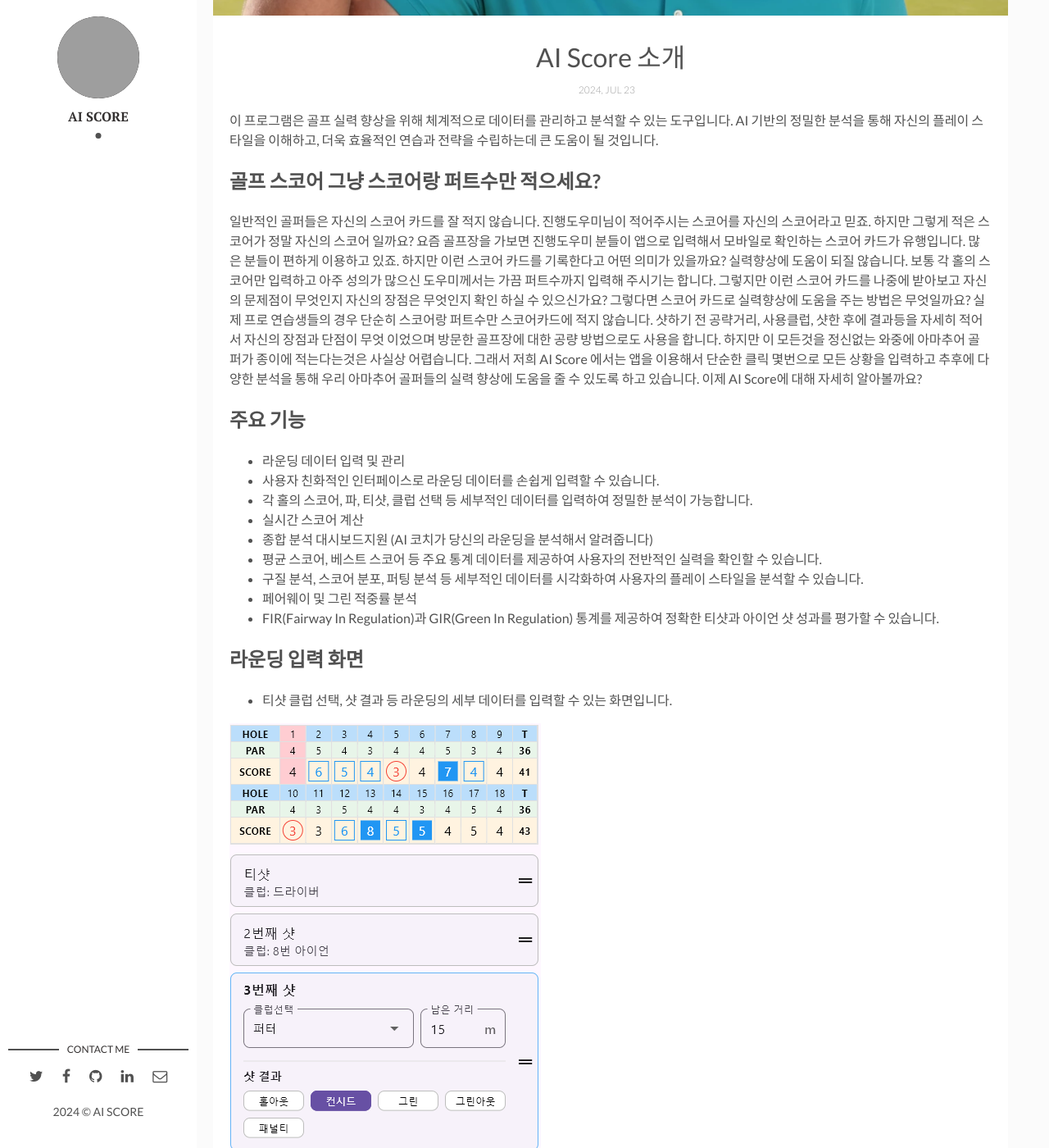
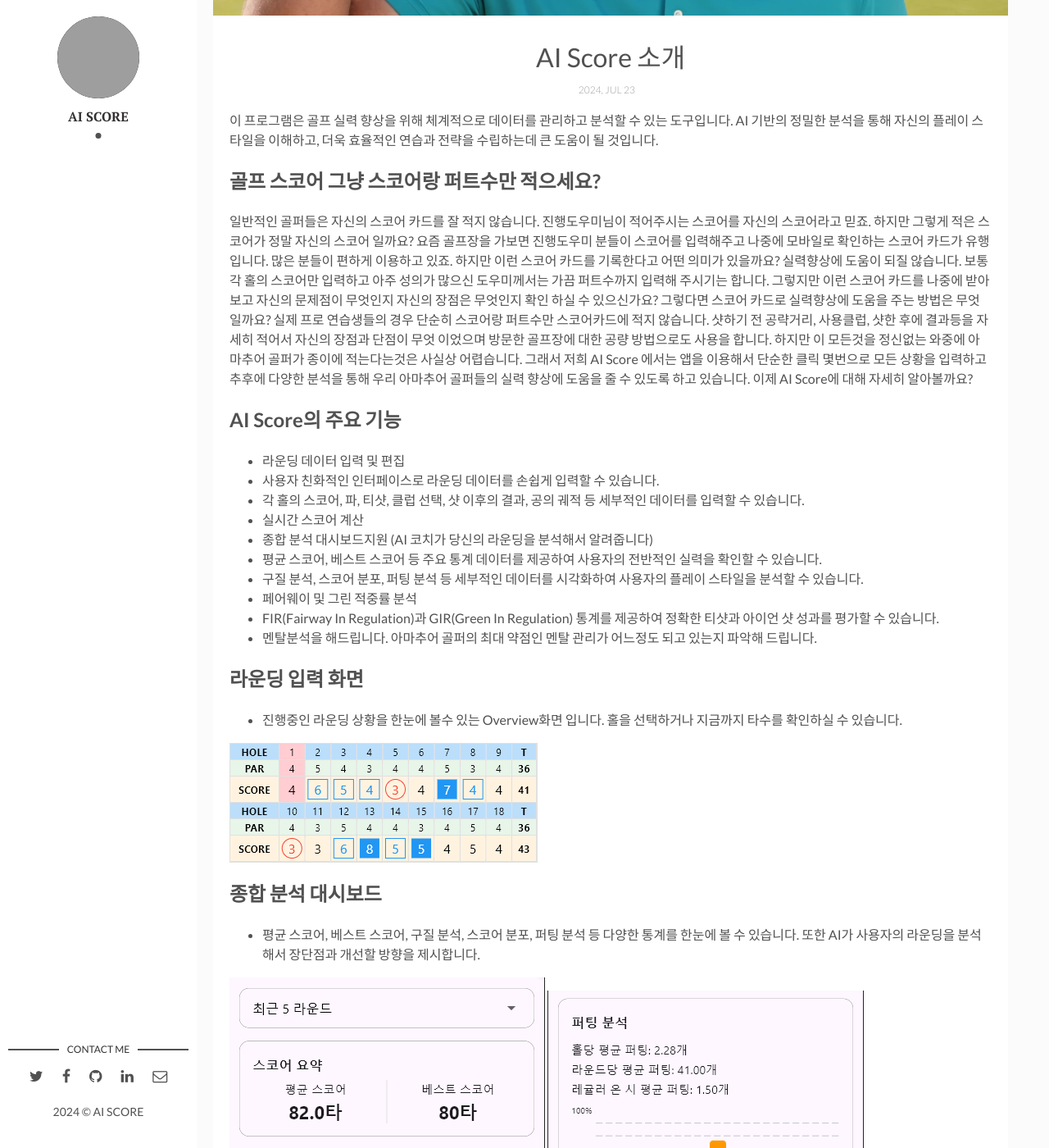
Before and after one commit to kim-jeongmo/jeongmo, a Jekyll site: the page built from _posts/2024-07-23-what-is-ai-score.md, in a window 1280 px wide and 1400 px high, scrolled down 501 px. Shown: the whole window at 82% size. Built offline with Jekyll 4.4.1, drawn with Linux system fonts in a browser that asks for light colours; grey boxes are pictures that could not be loaded.

Commit message:
Auto update 2024-07-23(화) 23:34:21.27

```diff
--- a/_posts/2024-07-23-what-is-ai-score.md
+++ b/_posts/2024-07-23-what-is-ai-score.md
@@ -11,31 +11,32 @@
 ## 골프 스코어 그냥 스코어랑 퍼트수만 적으세요?
 일반적인 골퍼들은 자신의 스코어 카드를 잘 적지 않습니다. 진행도우미님이 적어주시는 스코어를 자신의 스코어라고 믿죠.
 하지만 그렇게 적은 스코어가 정말 자신의 스코어 일까요?
-요즘 골프장을 가보면 진행도우미 분들이 앱으로 입력해서 모바일로 확인하는 스코어 카드가 유행입니다. 많은 분들이 편하게 이용하고 있죠. 하지만 이런 스코어 카드를 기록한다고 어떤 의미가 있을까요? 실력향상에 도움이 되질 않습니다. 보통 각 홀의 스코어만 입력하고 아주 성의가 많으신 도우미께서는 가끔 퍼트수까지 입력해 주시기는 합니다. 그렇지만 이런 스코어 카드를 나중에 받아보고 자신의 문제점이 무엇인지 자신의 장점은 무엇인지 확인 하실 수 있으신가요?
+요즘 골프장을 가보면 진행도우미 분들이 스코어를 입력해주고 나중에 모바일로 확인하는 스코어 카드가 유행입니다. 많은 분들이 편하게 이용하고 있죠. 하지만 이런 스코어 카드를 기록한다고 어떤 의미가 있을까요? 실력향상에 도움이 되질 않습니다. 보통 각 홀의 스코어만 입력하고 아주 성의가 많으신 도우미께서는 가끔 퍼트수까지 입력해 주시기는 합니다. 그렇지만 이런 스코어 카드를 나중에 받아보고 자신의 문제점이 무엇인지 자신의 장점은 무엇인지 확인 하실 수 있으신가요?
 그렇다면 스코어 카드로 실력향상에 도움을 주는 방법은 무엇일까요?
 실제 프로 연습생들의 경우 단순히 스코어랑 퍼트수만 스코어카드에 적지 않습니다. 샷하기 전 공략거리, 사용클럽, 샷한 후에 결과등을 자세히 적어서 자신의 장점과 단점이 무엇 이었으며 방문한 골프장에 대한 공량 방법으로도 사용을 합니다. 하지만 이 모든것을 정신없는 와중에 아마추어 골퍼가 종이에 적는다는것은 사실상 어렵습니다.
 그래서 저희 AI Score 에서는 앱을 이용해서 단순한 클릭 몇번으로 모든 상황을 입력하고 추후에 다양한 분석을 통해 우리 아마추어 골퍼들의 실력 향상에 도움을 줄 수 있도록 하고 있습니다.
 이제 AI Score에 대해 자세히 알아볼까요?
 
 
-## 주요 기능
+## AI Score의 주요 기능
 
-- 라운딩 데이터 입력 및 관리
+- 라운딩 데이터 입력 및 편집
 - 사용자 친화적인 인터페이스로 라운딩 데이터를 손쉽게 입력할 수 있습니다.
-- 각 홀의 스코어, 파, 티샷, 클럽 선택 등 세부적인 데이터를 입력하여 정밀한 분석이 가능합니다.
+- 각 홀의 스코어, 파, 티샷, 클럽 선택, 샷 이후의 결과, 공의 궤적 등 세부적인 데이터를 입력할 수 있습니다.
 - 실시간 스코어 계산
 - 종합 분석 대시보드지원 (AI 코치가 당신의 라운딩을 분석해서 알려줍니다)
 - 평균 스코어, 베스트 스코어 등 주요 통계 데이터를 제공하여 사용자의 전반적인 실력을 확인할 수 있습니다.
 - 구질 분석, 스코어 분포, 퍼팅 분석 등 세부적인 데이터를 시각화하여 사용자의 플레이 스타일을 분석할 수 있습니다.
 - 페어웨이 및 그린 적중률 분석
 - FIR(Fairway In Regulation)과 GIR(Green In Regulation) 통계를 제공하여 정확한 티샷과 아이언 샷 성과를 평가할 수 있습니다.
+- 멘탈분석을 해드립니다. 아마추어 골퍼의 최대 약점인 멘탈 관리가 어느정도 되고 있는지 파악해 드립니다.
 
 
 ## 라운딩 입력 화면
 
-- 티샷 클럽 선택, 샷 결과 등 라운딩의 세부 데이터를 입력할 수 있는 화면입니다.
+- 진행중인 라운딩 상황을 한눈에 볼수 있는 Overview화면 입니다. 홀을 선택하거나 지금까지 타수를 확인하실 수 있습니다.
 
-![스코어 입력](https://kim-jeongmo.github.io/jeongmo/images/score_input.png)
+![스코어 입력]({{site.baseurl}}/assets/img/score_overview.png)
 
 
 ## 종합 분석 대시보드
```
Also changed, not shown: assets/img/score_overview.png (added).
